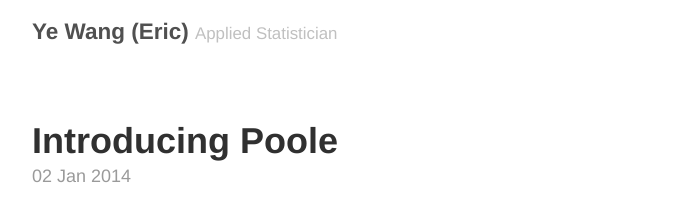
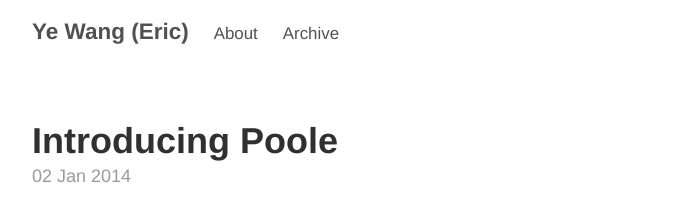
Before and after one commit to ericyewang/ericyewang.github.io, a Jekyll site: the page built from index.html, in a window 1280 px wide. Shown: the top 212 px of the page, without its empty margins (293-985 px from the left). Built offline with Jekyll 4.4.1, drawn with Linux system fonts in a browser that asks for light colours; the list of posts is cut into pages by our own code.

Commit message:
Update default.html

```diff
--- a/_layouts/default.html
+++ b/_layouts/default.html
@@ -9,7 +9,10 @@
       <header class="masthead">
         <h3 class="masthead-title">
           <a href="{{ site.baseurl }}/" title="Home">{{ site.title }}</a>
-          <small>{{ site.tagline }}</small>
+
+          {% for page in site.pages_list %}
+              &nbsp;&nbsp;&nbsp;<small><a href="{{ page[1]  }}">{{ page[0] }}</a></small>
+          {% endfor %}
         </h3>
       </header>
 
```
